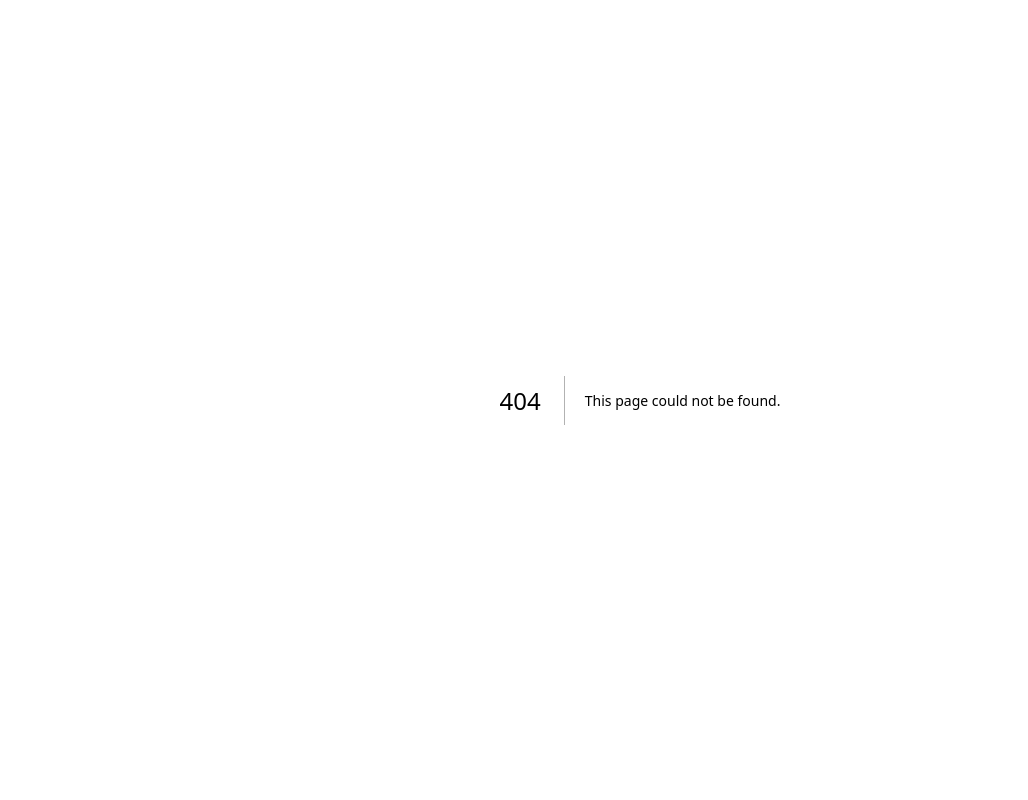
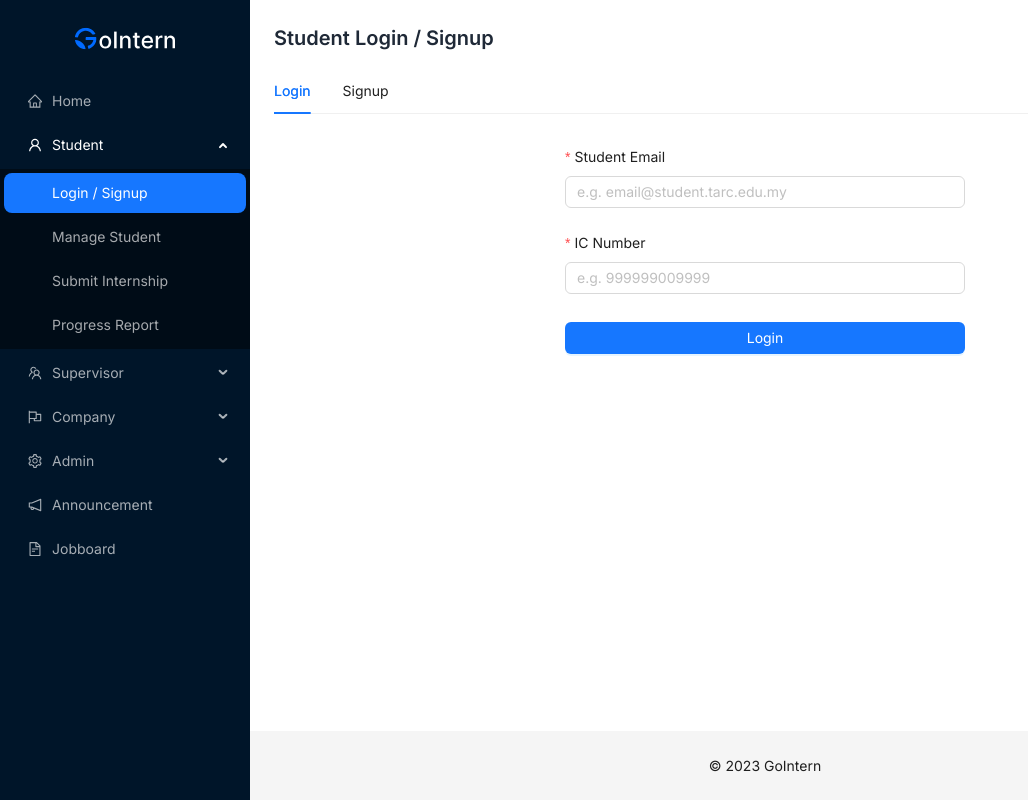
Before and after one commit to boonsuen/gointern, a Next.js app in the folder client/: page /student/auth in a window 1280 px wide. Before the commit this address had no page. Shown: the whole page, without its empty margins (0-1028 px from the left). Built offline with nearby package versions, Linux system fonts and the light colour scheme.

Commit message:
Student Auth page

```diff
--- a/client/components/layout/Layout.tsx
+++ b/client/components/layout/Layout.tsx
@@ -79,7 +79,7 @@ const AppLayout: React.FC<LayoutProps> = ({
   };
 
   return (
-    <Layout style={{ minHeight: '100vh' }}>
+    <Layout className="!flex-row" style={{ minHeight: '100vh' }}>
       <Sider breakpoint="md" width={250}>
         <div className="px-5 my-4 flex justify-center">
           <LogoSvg theme="dark" />
@@ -98,8 +98,8 @@ const AppLayout: React.FC<LayoutProps> = ({
         <Content style={{ margin: '0' }}>
           <div
             style={{
-              padding: 24,
-              minHeight: 360,
+              padding: '24px 24px 48px',
+              height: '100%',
               background: colorBgContainer,
             }}
           >
--- /dev/null
+++ b/client/pages/student/auth.tsx
@@ -0,0 +1,219 @@
+import Layout from '@/components/layout/Layout';
+import { API_URL } from '@/lib/constants';
+import { Button, Form, Input, Tabs, TabsProps } from 'antd';
+import { Typography } from 'antd';
+import clsx from 'clsx';
+import toast from 'react-hot-toast';
+
+const { Title } = Typography;
+
+interface LoginValues {
+  email: string;
+  icNumber: string;
+}
+
+interface SignUpValues {
+  studentId: string;
+  fullName: string;
+  email: string;
+  icNumber: string;
+}
+
+export default function StudentAuthPage() {
+  const [form] = Form.useForm();
+
+  const onChange = (key: string) => {};
+
+  const onLoginFormFinish = async (values: LoginValues) => {
+    try {
+      const response = await (
+        await fetch(`${API_URL}/students/login`, {
+          method: 'POST',
+          headers: {
+            'Content-Type': 'application/json',
+          },
+          body: JSON.stringify(values),
+          credentials: 'include',
+        })
+      ).json();
+
+      if (!response.success) {
+        return toast.error(response.message || 'Something went wrong');
+      }
+      toast.success('Login successfully');
+    } catch (error) {
+      console.log(error);
+    } finally {
+      form.resetFields();
+    }
+  };
+
+  const onSignUpFormFinish = async (values: SignUpValues) => {
+    try {
+      const response = await (
+        await fetch(`${API_URL}/students/signup`, {
+          method: 'POST',
+          headers: {
+            'Content-Type': 'application/json',
+          },
+          body: JSON.stringify(values),
+        })
+      ).json();
+
+      if (!response.success) {
+        return toast.error(response.message || 'Something went wrong');
+      }
+      toast.success('Signup successfully');
+    } catch (error) {
+      console.log(error);
+    } finally {
+      form.resetFields();
+    }
+  };
+
+  const items: TabsProps['items'] = [
+    {
+      key: '1',
+      label: 'Login',
+      children: (
+        <div className="max-w-[400px] pt-4 w-full mx-auto">
+          <Form
+            form={form}
+            onFinish={onLoginFormFinish}
+            layout="vertical"
+            name="loginForm"
+            initialValues={{}}
+          >
+            <Form.Item
+              name="email"
+              label="Student Email"
+              rules={[
+                {
+                  required: true,
+                  message: 'Please enter student email',
+                },
+              ]}
+            >
+              <Input placeholder="e.g. email@student.tarc.edu.my" />
+            </Form.Item>
+            <Form.Item
+              name="icNumber"
+              label="IC Number"
+              rules={[
+                {
+                  required: true,
+                  message: 'Please enter IC number',
+                },
+              ]}
+            >
+              <Input placeholder="e.g. 999999009999" />
+            </Form.Item>
+            <Button
+              type="primary"
+              htmlType="submit"
+              className="w-full mt-1 bg-primary"
+              size="middle"
+            >
+              Login
+            </Button>
+          </Form>
+        </div>
+      ),
+    },
+    {
+      key: '2',
+      label: 'Signup',
+      children: (
+        <div className="max-w-[400px] pt-4 w-full mx-auto">
+          <Title level={2} className="!text-base !mb-4 pb-2 border-b">
+            Academic Details
+          </Title>
+          <Form
+            form={form}
+            onFinish={onSignUpFormFinish}
+            layout="vertical"
+            name="signupForm"
+            initialValues={{}}
+          >
+            <Form.Item
+              name="studentId"
+              label="Student ID"
+              rules={[
+                {
+                  required: true,
+                  message: 'Please enter student ID',
+                },
+              ]}
+            >
+              <Input placeholder="e.g. 21WMR02965" />
+            </Form.Item>
+            <Form.Item
+              name="email"
+              label="Student Email"
+              rules={[
+                {
+                  required: true,
+                  message: 'Please enter student email',
+                },
+              ]}
+            >
+              <Input placeholder="e.g. email@student.tarc.edu.my" />
+            </Form.Item>
+            <Title level={2} className="!text-base mt-9 !mb-4 pb-2 border-b">
+              Personal Data
+            </Title>
+            <Form.Item
+              name="fullName"
+              label="Full Name"
+              rules={[
+                {
+                  required: true,
+                  message: 'Please enter full name',
+                },
+              ]}
+            >
+              <Input placeholder="e.g. Boonsuen Oh" />
+            </Form.Item>
+            <Form.Item
+              name="icNumber"
+              label="IC Number"
+              rules={[
+                {
+                  required: true,
+                  message: 'Please enter IC number',
+                },
+              ]}
+            >
+              <Input placeholder="e.g. 999999009999" />
+            </Form.Item>
+            <Button
+              type="primary"
+              htmlType="submit"
+              className="w-full mt-1 bg-primary"
+              size="middle"
+            >
+              Signup
+            </Button>
+          </Form>
+        </div>
+      ),
+    },
+  ];
+
+  return (
+    <Layout defaultOpenKey="/student" selectedKey="/student/auth">
+      <header
+        className={clsx(
+          'flex justify-between items-center',
+          'pb-4'
+          // 'border-b border-gray-200'
+        )}
+      >
+        <h1 className="text-xl font-semibold text-gray-800">
+          Student Login / Signup
+        </h1>
+      </header>
+      <Tabs defaultActiveKey="1" items={items} onChange={onChange} />
+    </Layout>
+  );
+}
```
